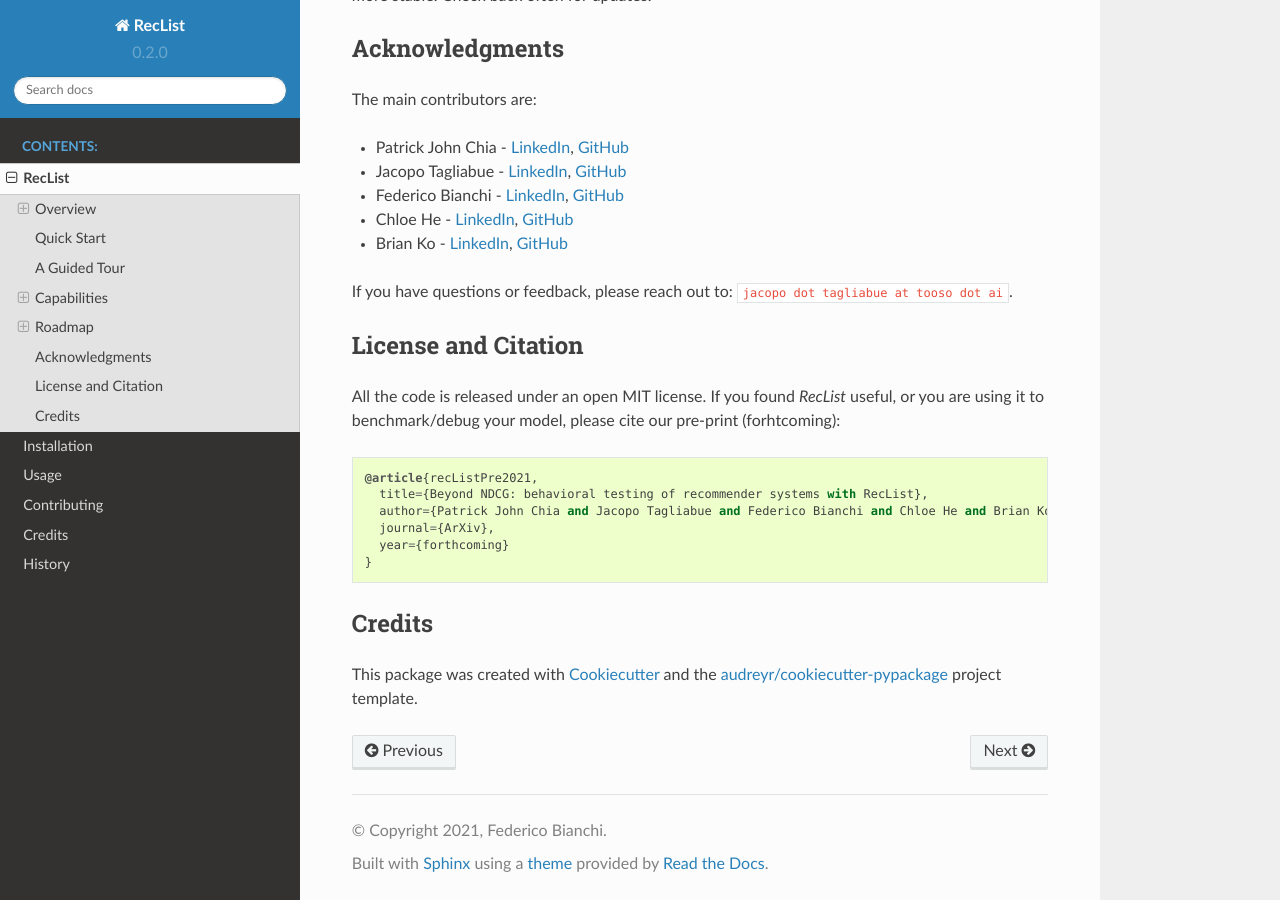
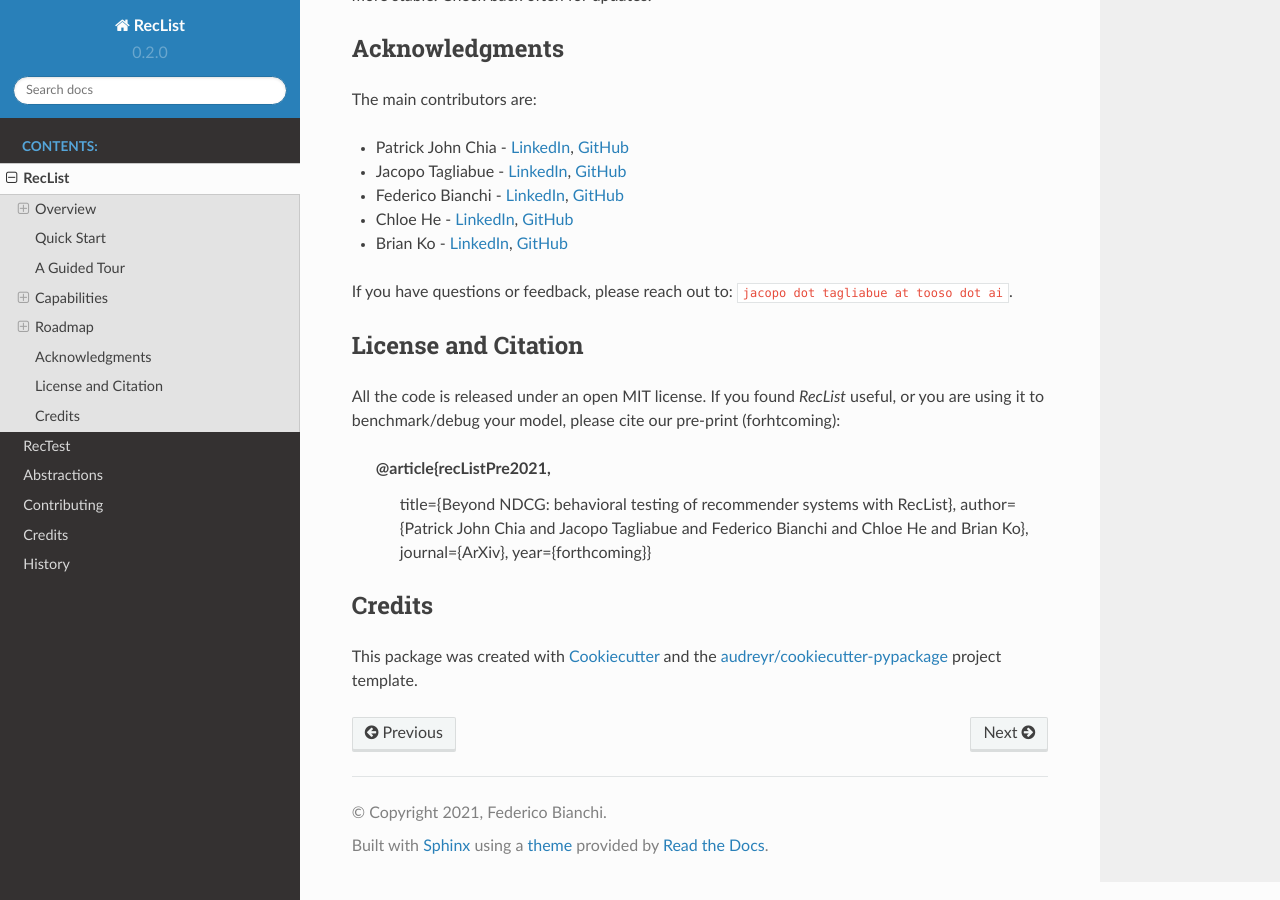
Before and after one commit to RecList/reclist, a Sphinx documentation site: the page built from docs/readme.rst, in a window 1280 px wide and 900 px high, scrolled down 3157 px. Built offline with Sphinx 7.4.7 and the Read the Docs theme 2.0.0, drawn with Linux system fonts in a browser that asks for light colours; pages that are not in the unit, such as notebooks, are missing from menus; some of the changed text lies outside the part shown.

Commit message:
pushing minor changes to the documentation

```diff
--- a/README.rst
+++ b/README.rst
@@ -75,7 +75,7 @@
 and a baseline ML model trained: finally, the script will run a pre-made suite of behavioral tests
 to show typical results.
 
-.. code-block::
+.. code-block:: bash
 
     git clone https://github.com/jacopotagliabue/reclist
     cd reclist
@@ -169,14 +169,12 @@
 
 All the code is released under an open MIT license. If you found *RecList* useful, or you are using it to benchmark/debug your model, please cite our pre-print (forhtcoming):
 
-.. code-block::
 
     @article{recListPre2021,
       title={Beyond NDCG: behavioral testing of recommender systems with RecList},
       author={Patrick John Chia and Jacopo Tagliabue and Federico Bianchi and Chloe He and Brian Ko},
       journal={ArXiv},
-      year={forthcoming}
-    }
+      year={forthcoming}}
 
 Credits
 -------
--- a/docs/index.rst
+++ b/docs/index.rst
@@ -6,12 +6,12 @@
    :caption: Contents:
 
    readme
-   installation
-   usage
-   modules
+   abstractions
    contributing
    authors
    history
+
+
 
 Indices and tables
 ==================
```
Also changed, not shown: docs/abstractions.rst (added, +31 -0 lines), docs/installation.rst (deleted, +0 -51 lines), docs/usage.rst (deleted, +0 -7 lines), 1 other file.
